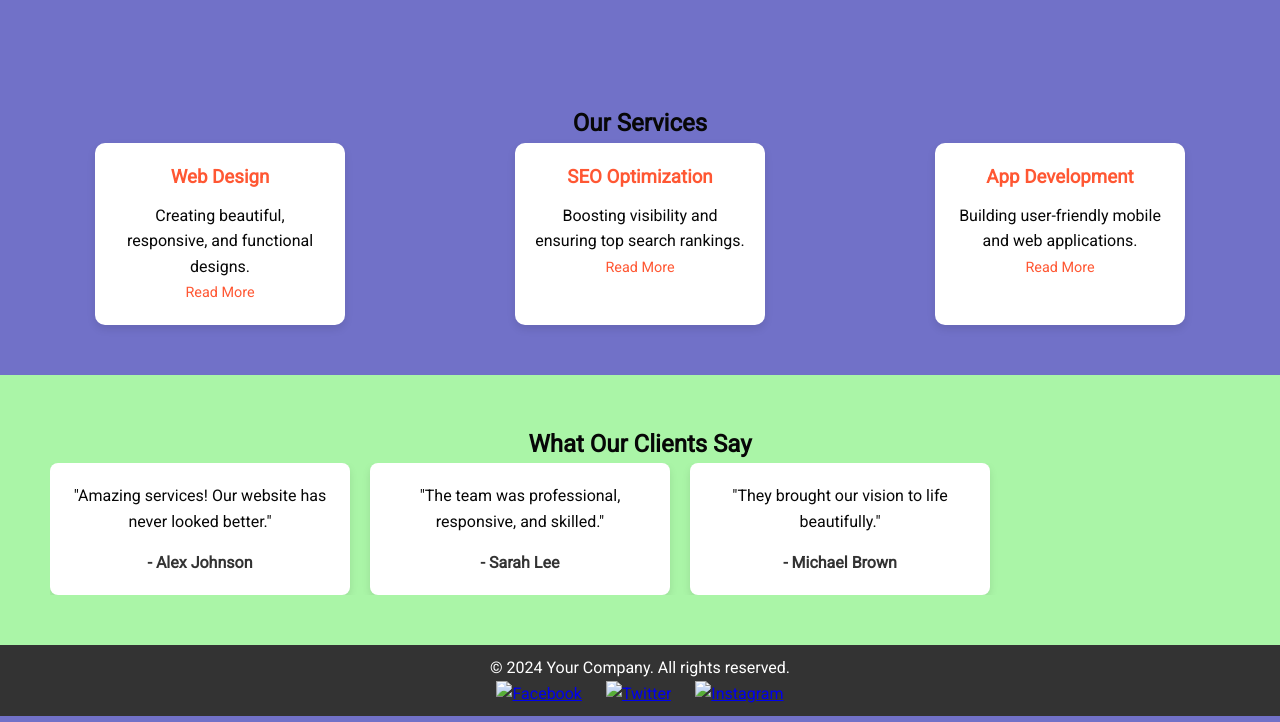
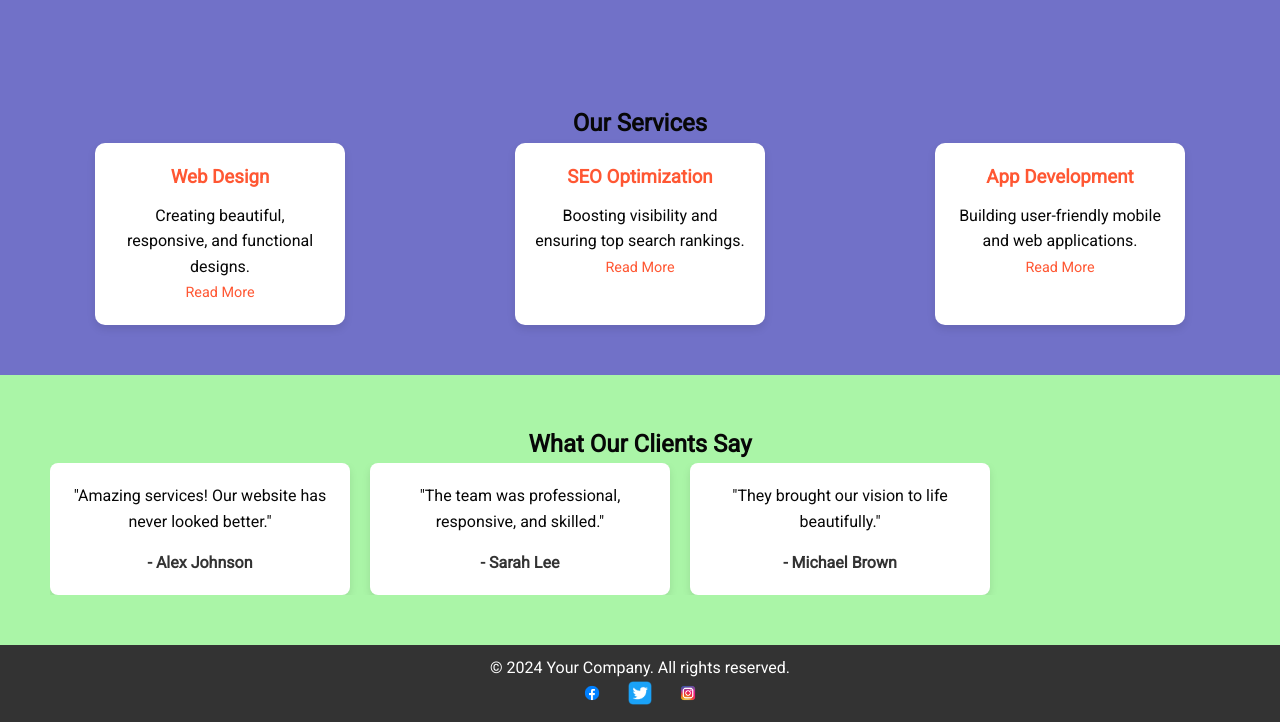
Before and after one commit to MdSiamShikder172/web1, a plain HTML site: page index.html in a window 1280 px wide. Shown: the part 964-1686 px from the top of the page. Drawn offline with Linux system fonts and the light colour scheme.

Commit message:
Third Commitv3

```diff
--- a/index.html
+++ b/index.html
@@ -78,9 +78,9 @@
     <footer>
         <p>&copy; 2024 Your Company. All rights reserved.</p>
         <div class="social-links">
-            <a href="#" target="_blank"><img src="images/facebook-icon.png" alt="Facebook"></a>
-            <a href="#" target="_blank"><img src="images/twitter-icon.png" alt="Twitter"></a>
-            <a href="#" target="_blank"><img src="images/instagram-icon.png" alt="Instagram"></a>
+            <a href="#" target="_blank"><img src="fb-logo.png" alt="Facebook"></a>
+            <a href="#" target="_blank"><img src="vecteezy_twitter-png-icon_16716486.png" alt="Twitter"></a>
+            <a href="#" target="_blank"><img src="ins-logo.png" alt="Instagram"></a>
         </div>
     </footer>
 </body>
```
